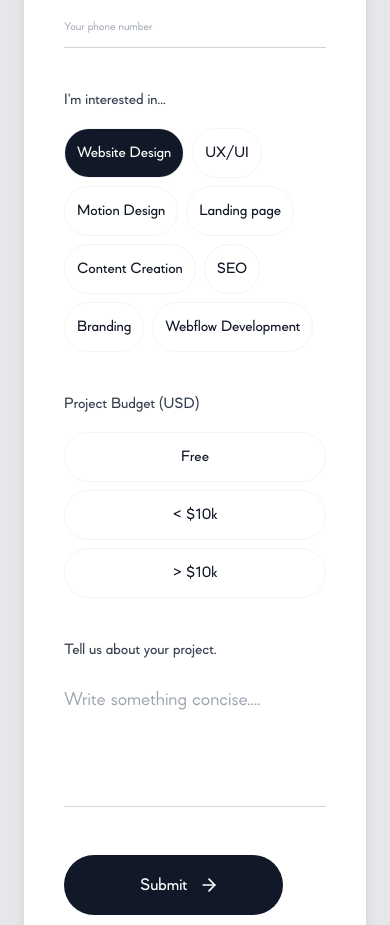
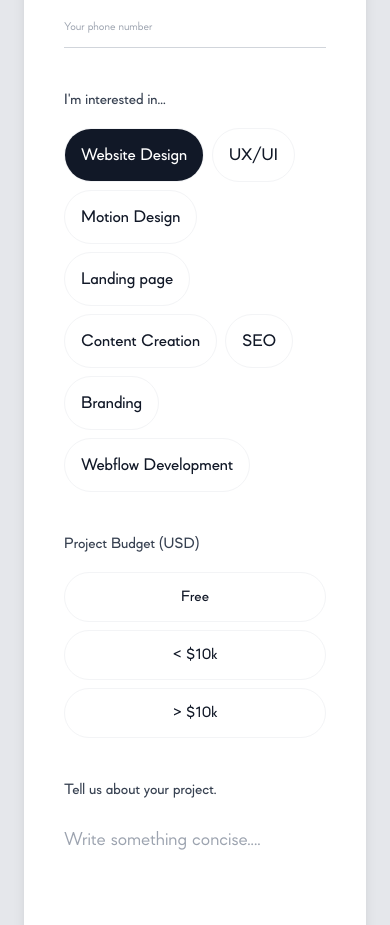
Before and after one commit to Brop-co/brop-web, a Next.js app: page / in a window 390 px wide. Shown: the part 8220-9145 px from the top of the page. Built offline with nearby package versions, Linux system fonts and the light colour scheme.

Commit message:
simple responsive fix

```diff
--- a/components/Contact.tsx
+++ b/components/Contact.tsx
@@ -202,7 +202,7 @@ const Contact = () => {
                       whileTap={{ scale: 0.98 }}
                       whileHover={{ borderColor: "#111827" }} // Tailwind gray-900
                       onClick={() => handleServiceToggle(service)}
-                      className={`relative overflow-hidden inline-flex whitespace-nowrap items-center justify-center py-3 px-3 rounded-full text-base sm:text-lg font-medium cursor-pointer transition-all duration-500 border border-gray-100`}
+                      className={`relative overflow-hidden inline-flex whitespace-nowrap items-center justify-center py-3 px-4 rounded-full text-base sm:text-lg font-medium cursor-pointer transition-all duration-500 border border-gray-100`}
                     >
                       {/* Animated background for selected state */}
                       <span
@@ -215,7 +215,7 @@ const Contact = () => {
 
                       {/* Text on top */}
                       <span
-                        className={`relative z-10 flex items-center justify-center w-full h-full transition-colors duration-500 ${
+                        className={`relative z-10 flex items-center justify-center w-full h-full transition-colors duration-500 text-lg sm:text-xl ${
                           selectedServices.includes(service)
                             ? "text-white"
                             : "text-gray-900"
```
